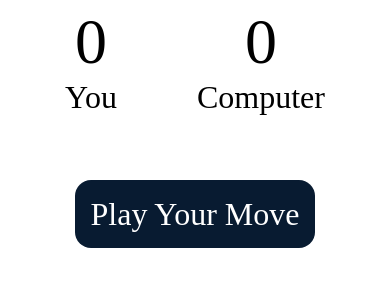
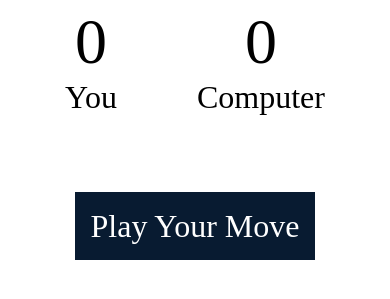
Before and after one commit to AbhayDeveloperr/Rock-Paper-Scissors, a website: page index.html in a window 390 px wide. Shown: the part 511-810 px from the top of the page. Drawn offline with Linux system fonts and the light colour scheme.

Commit message:
Rock-Paper-Scissors Responsive Done

```diff
--- a/index.html
+++ b/index.html
@@ -30,9 +30,11 @@
             <p>Computer</p>
         </div>
     </div>
+    <div style="display: flex; justify-content: center; align-items: center;">
+        <div class="msg-container">
+            <p id="msg">Play Your Move</p>
+        </div>
 
-    <div class="msg-container">
-        <p id="msg">Play Your Move</p>
     </div>
     <script src="script.js"></script>
 </body>
--- a/script.js
+++ b/script.js
@@ -2,7 +2,7 @@ let userScore = 0;
 let compScore = 0;
 
 let choices = document.querySelectorAll(".choice");
-let msg = document.querySelector("#msg");
+let msg = document.querySelector(".msg-container");
 let userScorePara = document.querySelector("#userScore");
 let compScorePara = document.querySelector("#computerScore");
 
--- a/style.css
+++ b/style.css
@@ -57,6 +57,11 @@ img{
 
 .msg-container{
     margin-top: 5rem;
+    font-size: 32px;
+    padding: 12px 15px;
+    color: white;
+    border-radius: 1rem;
+
 }
 
 #msg{
@@ -66,5 +71,4 @@ img{
     font-size: 2rem;
     display: inline;
     padding: 1rem;
-    border-radius: 1rem;
 }
```
